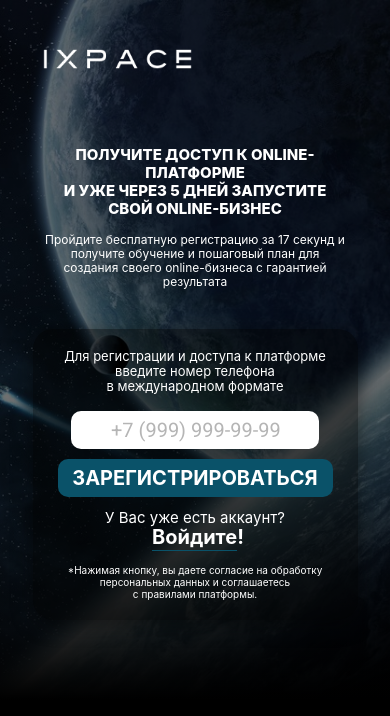
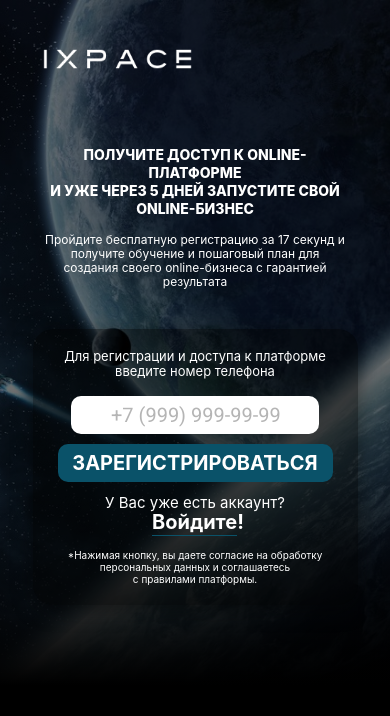
Before and after one commit to moscum/ixpace, a React (Create React App) app: page / in a window 390 px wide. Shown: the top 716 px of the page. Built offline with nearby package versions, Linux system fonts and the light colour scheme; a small style sheet from the web is missing.

Commit message:
responsive fix

```diff
--- a/src/components/introduction/introduction.js
+++ b/src/components/introduction/introduction.js
@@ -16,7 +16,7 @@ class Introduction extends Component {
                             Пройдите бесплатную регистрацию за 17 секунд и получите обучение и пошаговый план для создания своего online-бизнеса с гарантией результата
                         </h2>
                         <div className={styles.registration_block}>
-                            <h3 className={styles.registration_block_title}>Для регистрации и доступа к платформе введите номер телефона<br/>в международном формате</h3>
+                            <h3 className={styles.registration_block_title}>Для регистрации и доступа к платформе введите номер телефона</h3>
                             <form className={styles.registration_block_form+" row"}>
                                     <input className={styles.registration_block_input} placeholder="+7 (999) 999-99-99"
                                            maxLength="12"/>
--- a/src/components/introduction/introduction.module.scss
+++ b/src/components/introduction/introduction.module.scss
@@ -12,7 +12,7 @@
   text-transform: uppercase;
   margin-bottom: 30px;
   @media (max-width: 575.98px){
-    font-size: 15px;
+    font-size: 14px;
     line-height: 18px;
     margin-bottom: 15px;
   }
```
